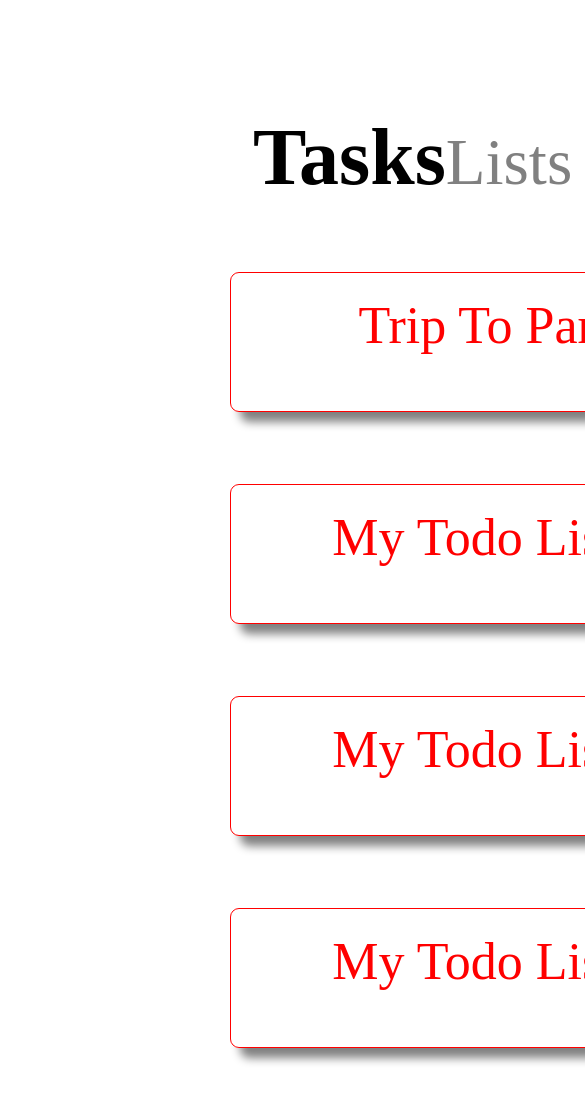
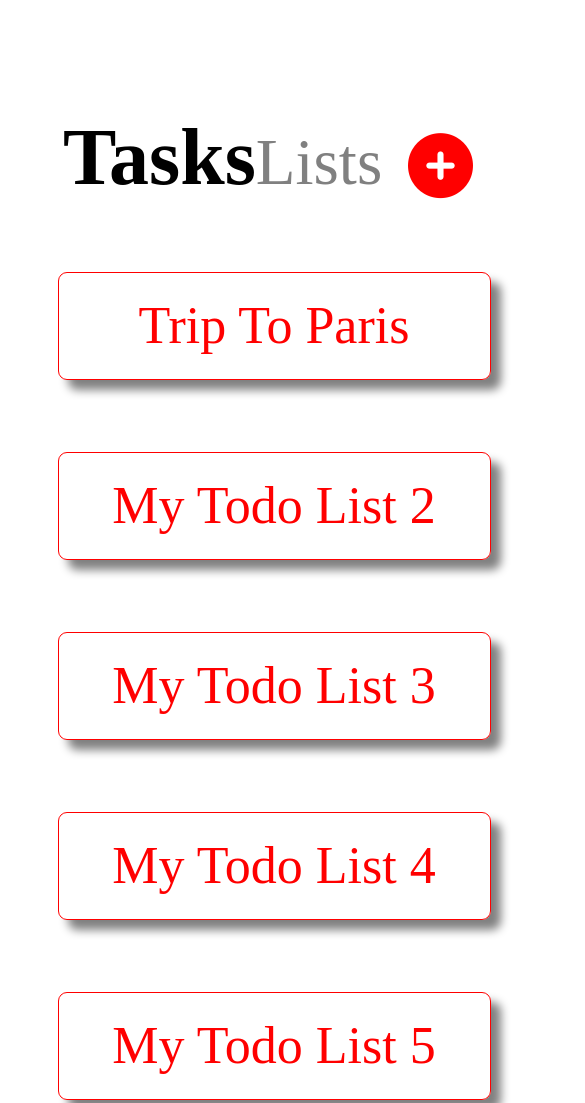
Before and after one commit to aniketchande/Todo-App-UI-Mobile, a plain HTML site: page index.html in a window 390 px wide. Shown: the top 1103 px of the page, 585 px wide, since content can reach past the window. Drawn offline with Linux system fonts and the light colour scheme.

Commit message:
first commit

```diff
--- a/index.css
+++ b/index.css
@@ -115,6 +115,7 @@ input{
         display: flex;
         flex-direction: column;
         margin-top: -60px;
+        margin-left: -134px;
 
     }
     .class3{
@@ -124,8 +125,8 @@ input{
     border: 1px solid;
     margin: 20px; */
     border-radius: 9px;
-    width: 481px;
-    height: 92px;
+    width: 385px;
+    height: 60px;
     border: 1px solid;
     margin: 36px;
     padding: 23px;
@@ -134,7 +135,7 @@ input{
     }
     .class1{
         font-size: 65px;
-    margin-left: 245px;
+    margin-left: 55px;
     }
     .class12{
         display: none;
@@ -148,7 +149,7 @@ input{
     margin-top: -33px;
     margin-bottom: 44px;
     font-size: 30px; */
-    margin-left: 612px;
+    margin-left: 400px;
     margin-top: -72px;
     margin-bottom: 90px;
     font-size: 65px;
```
